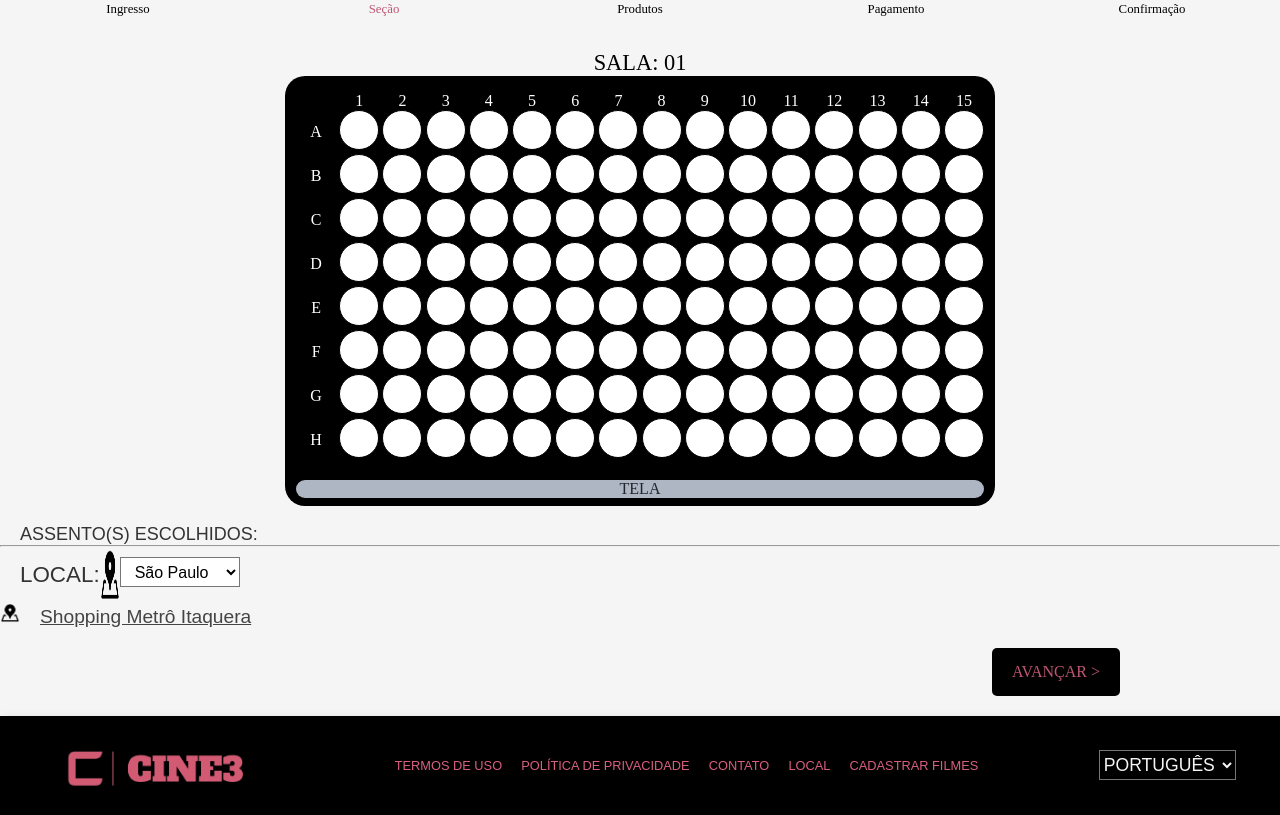
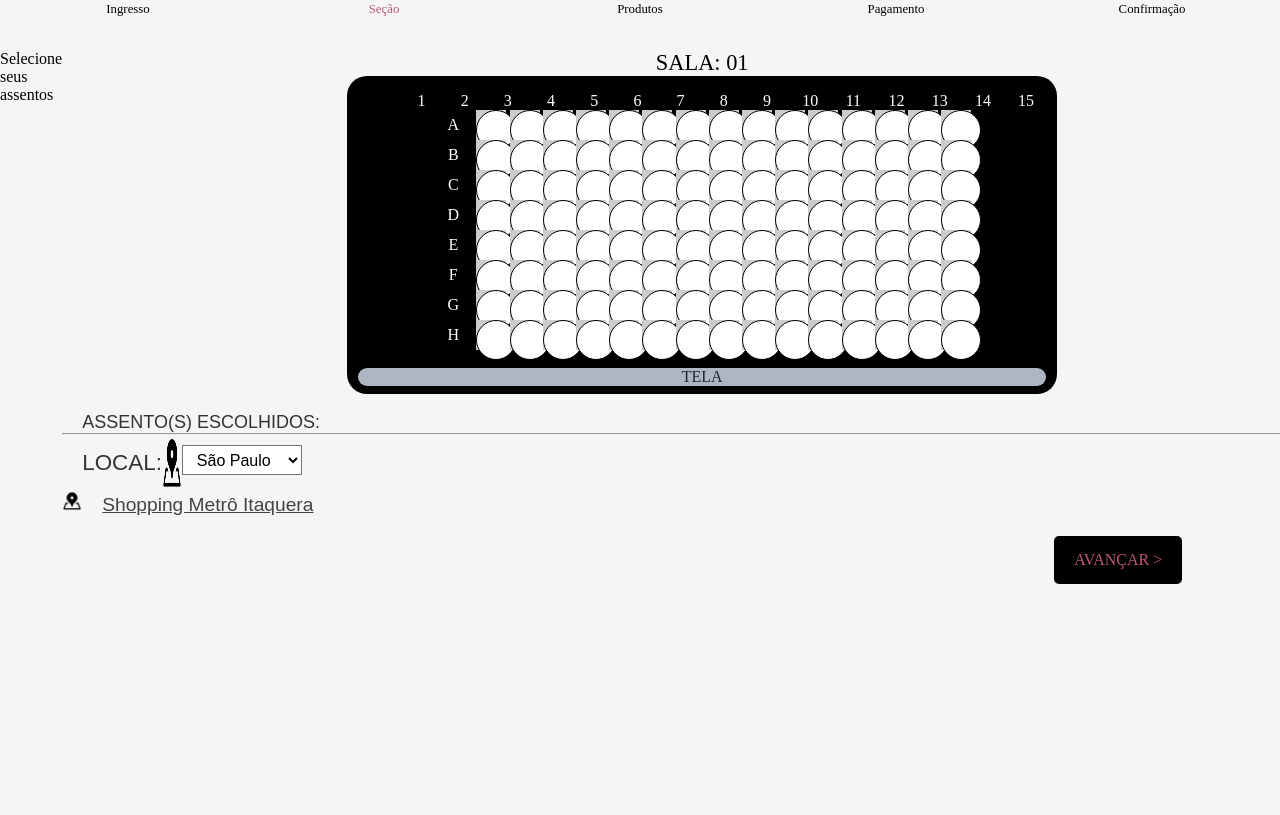
Before and after one commit to fabascoder/projeto_cine3, a PHP site: page /PROJETOS_24/pagamento_sessao.php in a window 1280 px wide; the page is wider, and only the part inside the window is pictured. Shown: the part 199-1014 px from the top of that part. After the commit the page ends 783 px from the top of that part, so only its background shows below. Run offline with PHP 8.4, Linux system fonts and the light colour scheme; some web fonts are replaced.

Commit message:
pagamentos

```diff
--- a/pagamento_sessao.php
+++ b/pagamento_sessao.php
@@ -1,16 +1,14 @@
 <!DOCTYPE html>
 <html lang="pt-br">
-
 <head>
     <meta charset="UTF-8">
     <meta name="viewport" content="width=device-width, initial-scale=1.0">
-    <title>Sessão</title>
+    <title>Seleção de Assentos</title>
     <link rel="stylesheet" href="css/pagamento_sessao.css">
     <link rel="stylesheet" href="css/footer.css">
 </head>
-
 <body>
-    <?php
+<?php
     $_SESSION['total_pagar'] = $_POST['total_pagar']??"";
     $_SESSION['total'] = $_POST['total']??"";
     $_SESSION['qtd_inteira'] = $POST['qtd_inteira']??"";
@@ -65,6 +63,10 @@
     </header>
 
     <main>
+        <div class="titulo">
+            <p>Selecione seus assentos</p>
+        </div>
+
     <form action="pagamento_produtos.php" method="post" id="sessao">
 
         <div class="caixa-principal">
@@ -386,45 +388,7 @@
         </div>
 </form>
     </main>
-    <footer>
-        <img src="imagens/Logo_Cine3-removebg-preview.png" alt="">
-        <div class="term">
-            <div>
-                <a href="termos.php">
-                    <p>TERMOS DE USO</p>
-                </a>
-            </div>
-            <div>
-                <a href="termos.php">
-                    <p>POLÍTICA DE PRIVACIDADE</p>
-                </a>
-            </div>
-            <div>
-                <a href="local.php">
-                    <p>CONTATO</p>
-                </a>
-            </div>
-            <div>
-                <a href="local.php">
-                    <p>LOCAL</p>
-                </a>
-            </div>
-            <div>
-                <a href="cadastro_filme.php">
-                    <p>CADASTRAR FILMES </p>
-                </a>
-            </div>
-        </div>
-        <div class="container_footer">
-            <div class="tampa"><i class="fa fa-language" aria-hidden="true"></i>
-                <select name="Idioma" id="idioma">
-                    <option value="PT">PORTUGUÊS </option>
-                    <option value="IG">INGLÊS</option>
-                    <option value="ES">ESPANHOL</option>
-                    <option value="CO">COREANO</option>
-                </select>
-            </div>
-    </footer>
+
     <script>
     document.addEventListener("DOMContentLoaded", function() {
         // Recupera o total de ingressos salvo na página anterior
@@ -450,6 +414,22 @@
         });
     });
     </script>
-    <script src="javascript/assentos.js"></script>
+
+    <style>
+    /* Estilos simples para os assentos */
+    .assentos-container {
+        display: flex;
+        gap: 10px;
+    }
+    .assento {
+        width: 30px;
+        height: 30px;
+        background-color: #ccc;
+        cursor: pointer;
+    }
+    .assento.selecionado {
+        background-color: #4CAF50;
+    }
+    </style>
 </body>
 </html>
```
